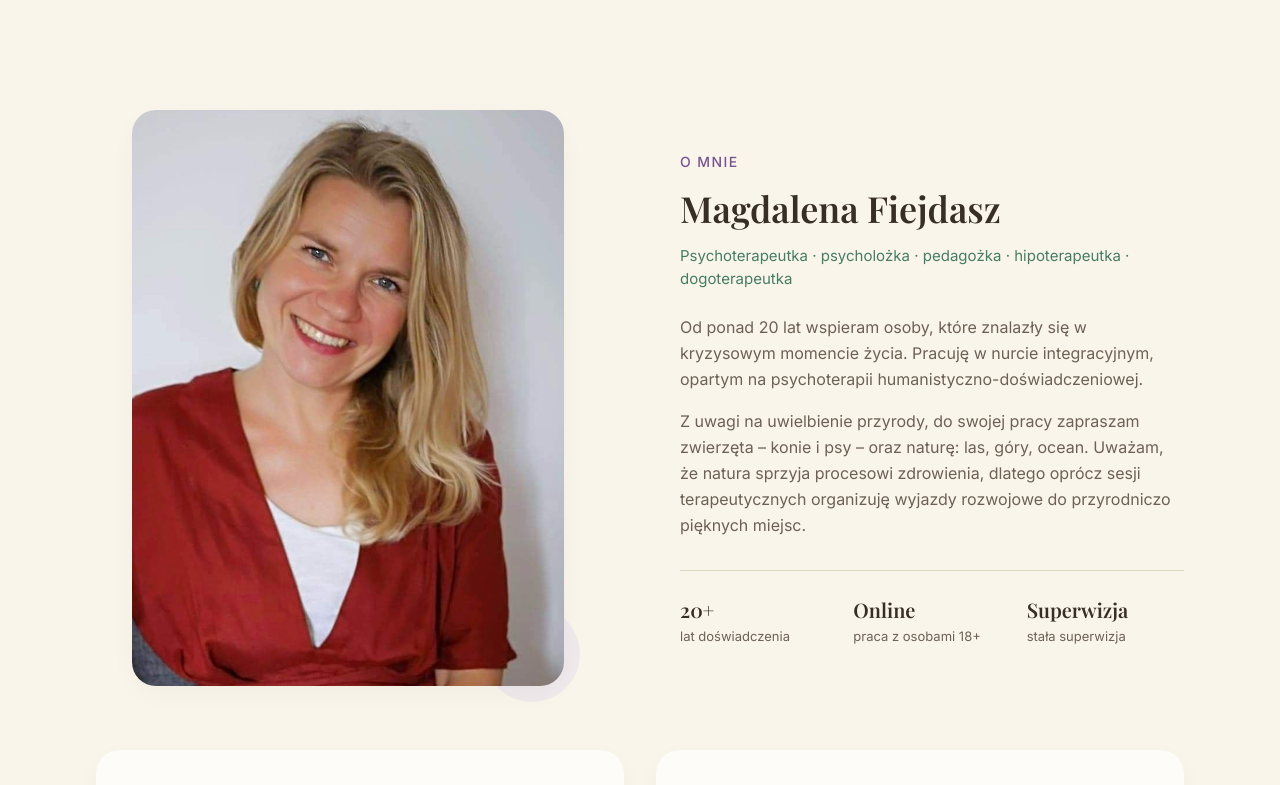
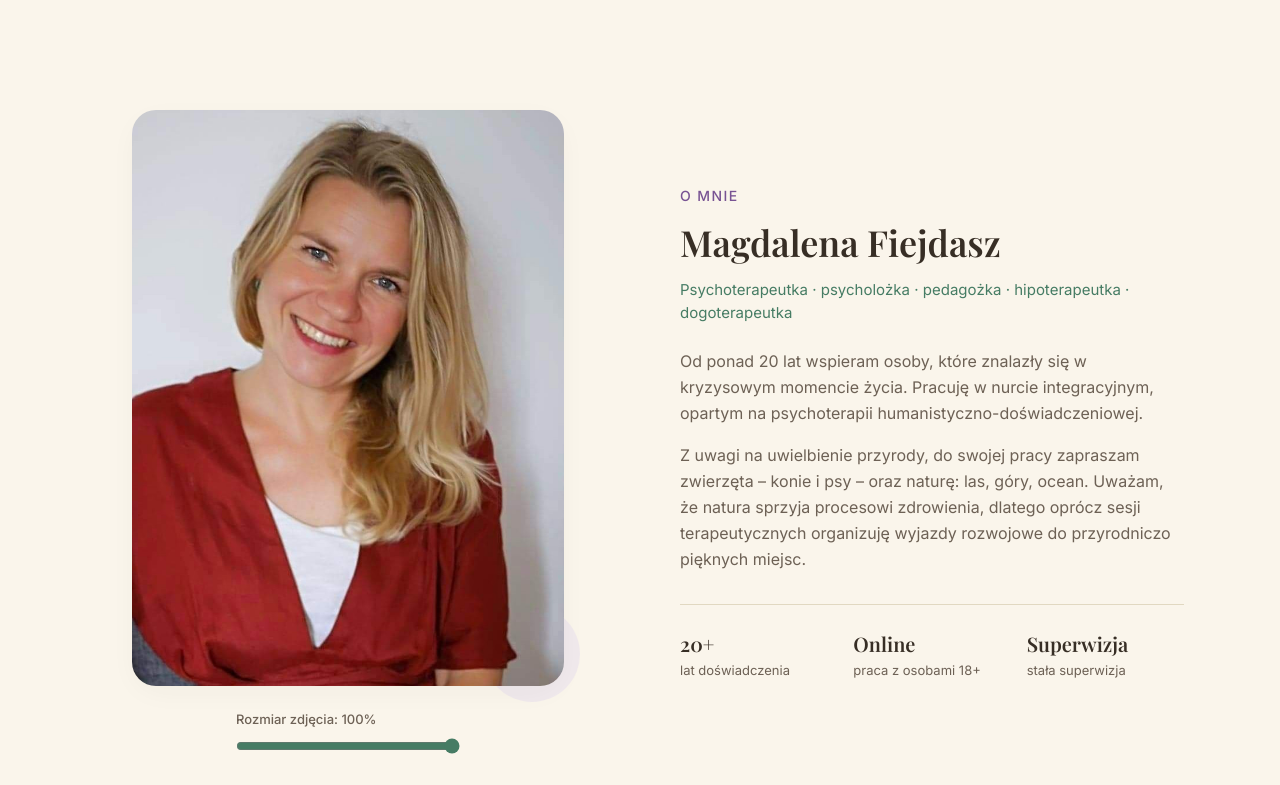
Before and after one commit to mfiejdasz/magdalenafiejdasz.com, an Astro site: page / in a window 1280 px wide. Shown: the part 855-1640 px from the top of the page. Built offline with nearby package versions, Linux system fonts and the light colour scheme; Astro itself is replaced by a stand-in of ours.

Commit message:
feat: add temporary photo size slider in about section

```diff
--- a/src/components/About.astro
+++ b/src/components/About.astro
@@ -16,11 +16,17 @@ const openLabel = dictionary.articles.openLabel;
 <section id="about" class="about">
   <div class="about__container">
     <div class="about__grid">
-      <div class="about__media">
-        <div class="about__photo">
-          <Image src={therapistImg} alt={t.imageAlt} widths={[480, 800]} sizes="(min-width: 768px) 45vw, 100vw" loading="lazy" />
+      <div class="about__media-col">
+        <div class="about__media" data-photo-media>
+          <div class="about__photo">
+            <Image src={therapistImg} alt={t.imageAlt} widths={[480, 800]} sizes="(min-width: 768px) 45vw, 100vw" loading="lazy" />
+          </div>
+          <span class="about__decor"></span>
         </div>
-        <span class="about__decor"></span>
+        <label class="about__photo-control">
+          <span>Rozmiar zdjęcia: <output data-photo-output>100%</output></span>
+          <input type="range" min="40" max="100" step="5" value="100" data-photo-range />
+        </label>
       </div>
 
       <div>
@@ -77,6 +83,19 @@ const openLabel = dictionary.articles.openLabel;
   </div>
 </section>
 
+<script>
+  const media = document.querySelector<HTMLElement>("[data-photo-media]");
+  const range = document.querySelector<HTMLInputElement>("[data-photo-range]");
+  const output = document.querySelector<HTMLOutputElement>("[data-photo-output]");
+
+  if (media && range && output) {
+    range.addEventListener("input", () => {
+      media.style.setProperty("--photo-scale", String(Number(range.value) / 100));
+      output.textContent = `${range.value}%`;
+    });
+  }
+</script>
+
 <style lang="scss">
   @use "../styles" as *;
 
@@ -103,12 +122,36 @@ const openLabel = dictionary.articles.openLabel;
     }
   }
 
+  .about__media-col {
+    display: flex;
+    flex-direction: column;
+    align-items: center;
+    gap: 1.5rem;
+    justify-self: center;
+    width: 100%;
+    max-width: 27rem;
+  }
+
   .about__media {
     position: relative;
     isolation: isolate;
-    justify-self: center;
+    width: calc(var(--photo-scale, 1) * 100%);
+  }
+
+  .about__photo-control {
+    display: flex;
+    flex-direction: column;
+    gap: 0.5rem;
     width: 100%;
-    max-width: 27rem;
+    max-width: 14rem;
+    font-size: 0.8125rem;
+    font-weight: 500;
+    color: $muted-foreground;
+
+    input {
+      width: 100%;
+      accent-color: $primary;
+    }
   }
 
   .about__photo {
```
Also changed, not shown: src/assets/mocniejsze kolory logo.png (added).
